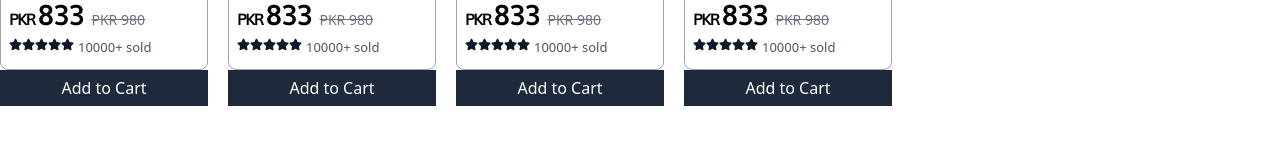
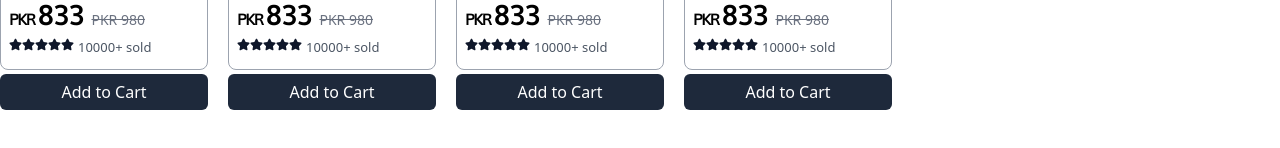
Before and after one commit to agha-naveed/lenmi-store, a React (Vite) app: page / in a window 1280 px wide. Shown: the part 1691-1839 px from the top of the page. Built offline with nearby package versions, Linux system fonts and the light colour scheme.

Commit message:
product card animation

```diff
--- a/src/ExtraComponents/ProductCard.jsx
+++ b/src/ExtraComponents/ProductCard.jsx
@@ -1,11 +1,11 @@
 import React from 'react'
 import { Link } from 'react-router';
-import { FaStar } from "react-icons/fa";
+import { FaStar, FaCartPlus } from "react-icons/fa";
 
 export default function ProductCard() {
   return (
     <div>
-        <div className='bg-white border border-gray-400 group rounded-lg w-52 h-[310px] p-2 grid gap-3'>
+        <div className='bg-white border border-gray-400 rounded-lg w-52 h-[310px] p-2 grid gap-3'>
             <div className='w-[190px] h-[170px] group transition_2 rounded-lg overflow-hidden border relative cursor-pointer'>
                 <img src="https://typeshop.pk/wp-content/uploads/2024/09/749789-product-0-i-638518506623874710_06458751-c09a-4dec-b82f-416beff7e94f.webp" className='w-full h-full object-cover absolute transition_2 opacity-100 group-hover:opacity-0' alt="" />
                 <img src="https://img.drz.lazcdn.com/static/pk/p/7b2a2355148607d8c12d443afbae210b.jpg_720x720q80.jpg_.webp" className='w-full h-full object-cover transition_2  group-hover:opacity-100 opacity-0 absolute' alt="" />
@@ -33,7 +33,11 @@ export default function ProductCard() {
             </div>
 
         </div>
-        <button className='bg-slate-800 text-white h-9 w-full'>Add to Cart</button>
+
+        <button className='bg-slate-800 text-white flex justify-center group items-center h-9 w-full group-hover: rounded-md mt-1 relative overflow-hidden'>
+            <span className='absolute left-[50%] -translate-x-[50%] group-hover:-left-[50%] transition-all'>Add to Cart</span>
+            <FaCartPlus className='absolute -right-[50%] group-hover:right-[50%] translate-x-[50%] transition-all' />
+        </button>
     </div>
   )
 }
```
